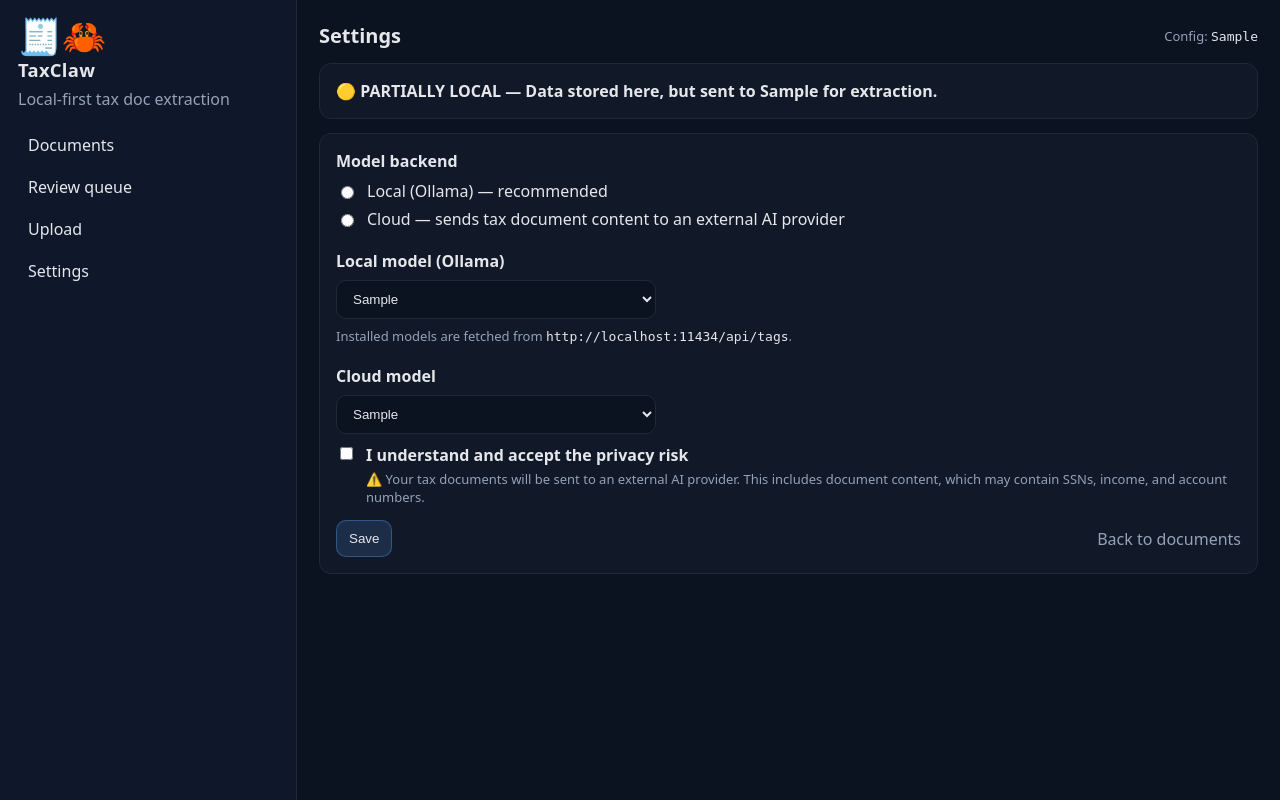
After one commit to DougButdorf/TaxClaw, a FastAPI app: template templates/settings.html in a window 1280 px wide. The commit adds this page. Run offline with FastAPI, Linux system fonts and the light colour scheme; the template is opened without the code that fills it: most values are stand-ins (such as "Sample title", 1, 10 or a date in 2020); some libraries are stand-ins or nearby versions.

Commit message:
ux: labels, drag-drop upload, settings page; make upload year/filer optional

```diff
--- a/src/main.py
+++ b/src/main.py
@@ -4,6 +4,7 @@ import json
 import uuid
 from pathlib import Path
 from typing import Any
+from urllib.request import urlopen
 
 import fitz
 from fastapi import FastAPI, File, Form, Request, UploadFile
@@ -11,7 +12,7 @@ from fastapi.responses import FileResponse, HTMLResponse, RedirectResponse, Resp
 from fastapi.templating import Jinja2Templates
 
 from .classify import classify_document
-from .config import load_config
+from .config import CONFIG_PATH, load_config, save_config
 from .db import db, init_db
 from .exporter import export_all_csv_long, export_all_csv_wide, export_all_json, export_doc_csv_long, export_doc_csv_wide, export_doc_json
 from .extract import extract_document, pretty_json
@@ -37,7 +38,31 @@ init_db()
 
 templates = Jinja2Templates(directory=str(Path(__file__).parent.parent / "templates"))
 
-app = FastAPI(title="taxclaw", version="0.1.0-beta")
+app = FastAPI(title="TaxClaw", version="0.1.0-beta")
+
+
+def _ollama_tags() -> list[str]:
+    """Return installed Ollama model tags, best-effort."""
+    try:
+        with urlopen("http://localhost:11434/api/tags", timeout=1.5) as r:
+            data = json.loads(r.read().decode("utf-8"))
+        models = data.get("models") or []
+        out: list[str] = []
+        for m in models:
+            name = m.get("name")
+            if isinstance(name, str) and name:
+                out.append(name)
+        return sorted(set(out))
+    except Exception:
+        return []
+
+
+def _cloud_models() -> list[str]:
+    # Keep this small; can expand later.
+    return [
+        "claude-haiku-4-5",
+        "claude-sonnet-4-5",
+    ]
 
 
 @app.get("/", response_class=HTMLResponse)
@@ -75,13 +100,79 @@ def upload_form(request: Request):
     return templates.TemplateResponse("upload.html", {"request": request})
 
 
+@app.get("/settings", response_class=HTMLResponse)
+def settings(request: Request):
+    cfg_now = load_config()
+    local_models = _ollama_tags()
+
+    status_level = "full_local" if cfg_now.model_backend == "local" else "partial_local"
+    needs_privacy_ack = bool(cfg_now.model_backend == "cloud" and not cfg_now.privacy_acknowledged)
+
+    return templates.TemplateResponse(
+        "settings.html",
+        {
+            "request": request,
+            "cfg": cfg_now,
+            "local_models": local_models,
+            "cloud_models": _cloud_models(),
+            "cloud_model": cfg_now.cloud_model,
+            "status_level": status_level,
+            "needs_privacy_ack": needs_privacy_ack,
+            "config_path": str(CONFIG_PATH),
+            "error": None,
+        },
+    )
+
+
+@app.post("/settings", response_class=HTMLResponse)
+async def settings_save(
+    request: Request,
+    model_backend: str = Form(...),
+    local_model: str = Form(default=""),
+    cloud_model: str = Form(default=""),
+    privacy_acknowledged: str | None = Form(default=None),
+):
+    cfg_now = load_config()
+
+    cfg_now.model_backend = "cloud" if model_backend == "cloud" else "local"
+    if local_model:
+        cfg_now.local_model = local_model
+    if cloud_model:
+        cfg_now.cloud_model = cloud_model
+    cfg_now.privacy_acknowledged = bool(privacy_acknowledged) if cfg_now.model_backend == "cloud" else False
+
+    if cfg_now.model_backend == "cloud" and not cfg_now.privacy_acknowledged:
+        return templates.TemplateResponse(
+            "settings.html",
+            {
+                "request": request,
+                "cfg": cfg_now,
+                "local_models": _ollama_tags(),
+                "cloud_models": _cloud_models(),
+                "cloud_model": cfg_now.cloud_model,
+                "status_level": "partial_local",
+                "needs_privacy_ack": True,
+                "config_path": str(CONFIG_PATH),
+                "error": "Cloud mode requires privacy confirmation.",
+            },
+        )
+
+    save_config(cfg=cfg_now)
+    global cfg
+    cfg = load_config()
+    return RedirectResponse(url="/settings", status_code=303)
+
+
 @app.post("/upload")
 async def upload(
     request: Request,
     file: UploadFile = File(...),
-    filer: str | None = Form(default=None),
-    year: int | None = Form(default=None),
 ):
+    filer: str | None = None
+    year: int | None = None
+    if cfg.model_backend == "cloud" and not cfg.privacy_acknowledged:
+        return RedirectResponse(url="/settings", status_code=303)
+
     # save incoming upload to temp
     incoming = cfg.data_path / "incoming"
     incoming.mkdir(parents=True, exist_ok=True)
--- a/templates/base.html
+++ b/templates/base.html
@@ -3,7 +3,7 @@
 <head>
   <meta charset="utf-8" />
   <meta name="viewport" content="width=device-width, initial-scale=1" />
-  <title>{{ title or 'taxclaw' }}</title>
+  <title>{{ title or 'TaxClaw' }}</title>
   <script src="https://unpkg.com/htmx.org@1.9.12"></script>
   <style>
     :root {
@@ -24,7 +24,8 @@
     a:hover { text-decoration: underline; }
     .layout { display:flex; min-height: 100vh; }
     .sidebar { width: 260px; background: var(--panel); border-right: 1px solid var(--border); padding: 18px; }
-    .brand { font-weight: 700; letter-spacing: 0.3px; margin-bottom: 10px; }
+    .brand-logo { font-size: 2.2rem; line-height: 1; margin-bottom: 4px; }
+    .brand { font-weight: 700; font-size: 1.15rem; letter-spacing: 0.3px; margin-bottom: 6px; }
     .nav a { display:block; padding: 10px 10px; border-radius: 8px; color: var(--text); }
     .nav a:hover { background: rgba(148,163,184,0.1); }
     .main { flex:1; padding: 22px; }
@@ -47,12 +48,14 @@
 <body>
   <div class="layout">
     <aside class="sidebar">
-      <div class="brand">taxclaw</div>
+      <div class="brand-logo">🧾🦀</div>
+      <div class="brand">TaxClaw</div>
       <div class="muted" style="margin-bottom:14px;">Local-first tax doc extraction</div>
       <nav class="nav">
         <a href="/">Documents</a>
+        <a href="/review">Review queue</a>
         <a href="/upload">Upload</a>
-        <a href="/export.csv">Export all CSV</a>
+        <a href="/settings">Settings</a>
       </nav>
     </aside>
 
--- /dev/null
+++ b/templates/settings.html
@@ -0,0 +1,123 @@
+{% extends "base.html" %}
+{% block content %}
+  <div class="row" style="justify-content: space-between; margin-bottom: 14px;">
+    <h1 style="margin:0; font-size: 20px;">Settings</h1>
+    <div class="muted" style="font-size: 13px;">Config: <code style="color: var(--text);">{{ config_path }}</code></div>
+  </div>
+
+  <div class="card" style="margin-bottom: 14px;">
+    {% if status_level == 'full_local' %}
+      <div style="font-size: 16px; font-weight: 700;">🟢 FULLY LOCAL — All processing on this machine. Nothing leaves.</div>
+    {% else %}
+      <div style="font-size: 16px; font-weight: 700;">🟡 PARTIALLY LOCAL — Data stored here, but sent to <b>{{ cloud_model }}</b> for extraction.</div>
+      {% if needs_privacy_ack %}
+        <div class="muted" style="margin-top: 8px;">Cloud mode is selected but not acknowledged. Upload/extraction will be blocked until you confirm below.</div>
+      {% endif %}
+    {% endif %}
+  </div>
+
+  {% if error %}
+    <div class="card" style="border-color: rgba(239,68,68,0.35); margin-bottom: 14px;">
+      <div style="color: var(--bad); font-weight: 700;">{{ error }}</div>
+    </div>
+  {% endif %}
+
+  <div class="card">
+    <form method="post" action="/settings" id="settings-form">
+      <div style="display:grid; grid-template-columns: 1fr; gap: 14px;">
+
+        <div>
+          <div style="font-weight:700; margin-bottom: 8px;">Model backend</div>
+          <label style="display:flex; gap:10px; align-items:center; margin-bottom: 6px;">
+            <input type="radio" name="model_backend" value="local" {% if cfg.model_backend == 'local' %}checked{% endif %} />
+            <span>Local (Ollama) — recommended</span>
+          </label>
+          <label style="display:flex; gap:10px; align-items:center;">
+            <input type="radio" name="model_backend" value="cloud" {% if cfg.model_backend == 'cloud' %}checked{% endif %} />
+            <span>Cloud — sends tax document content to an external AI provider</span>
+          </label>
+        </div>
+
+        <div id="local-section" style="padding-top: 6px;">
+          <div style="font-weight:700; margin-bottom: 8px;">Local model (Ollama)</div>
+          <select name="local_model" style="min-width: 320px;">
+            {% for m in local_models %}
+              <option value="{{ m }}" {% if cfg.local_model == m %}selected{% endif %}>{{ m }}</option>
+            {% endfor %}
+            {% if local_models|length == 0 %}
+              <option value="{{ cfg.local_model }}" selected>{{ cfg.local_model }}</option>
+            {% endif %}
+          </select>
+          <div class="muted" style="margin-top: 8px; font-size: 13px;">Installed models are fetched from <code style="color: var(--text);">http://localhost:11434/api/tags</code>.</div>
+        </div>
+
+        <div id="cloud-section" style="padding-top: 6px;">
+          <div style="font-weight:700; margin-bottom: 8px;">Cloud model</div>
+          <select name="cloud_model" id="cloud-model" style="min-width: 320px;">
+            {% for cm in cloud_models %}
+              <option value="{{ cm }}" {% if cfg.cloud_model == cm %}selected{% endif %}>{{ cm }}</option>
+            {% endfor %}
+          </select>
+
+          <div style="height: 10px;"></div>
+          <label style="display:flex; gap:10px; align-items:flex-start;">
+            <input type="checkbox" id="privacy-ack" name="privacy_acknowledged" value="1" {% if cfg.privacy_acknowledged %}checked{% endif %} />
+            <span>
+              <div style="font-weight:700;">I understand and accept the privacy risk</div>
+              <div class="muted" style="font-size: 13px; margin-top: 4px;">
+                ⚠️ Your tax documents will be sent to an external AI provider. This includes document content, which may contain SSNs, income, and account numbers.
+              </div>
+            </span>
+          </label>
+        </div>
+
+        <div class="row" style="justify-content: space-between;">
+          <button type="submit">Save</button>
+          <a class="muted" href="/">Back to documents</a>
+        </div>
+      </div>
+    </form>
+  </div>
+
+  <script>
+    (function () {
+      const form = document.getElementById('settings-form');
+      const cloudModel = document.getElementById('cloud-model');
+      const ack = document.getElementById('privacy-ack');
+      if (!form || !cloudModel || !ack) return;
+
+      function cloudConfirmIfNeeded() {
+        const cloudSelected = form.querySelector('input[name="model_backend"][value="cloud"]').checked;
+        if (!cloudSelected) return true;
+        if (ack.checked) return true;
+
+        const ok = window.confirm('⚠️ Your tax documents will be sent to an external AI provider. This includes document content, which may contain SSNs, income, and account numbers. Are you sure?');
+        if (ok) {
+          ack.checked = true;
+          return true;
+        }
+        // revert to local
+        form.querySelector('input[name="model_backend"][value="local"]').checked = true;
+        return false;
+      }
+
+      // when user selects cloud backend, force confirm
+      form.querySelectorAll('input[name="model_backend"]').forEach((el) => {
+        el.addEventListener('change', () => {
+          if (el.value === 'cloud') cloudConfirmIfNeeded();
+        });
+      });
+
+      // if they change cloud model while not acknowledged, confirm
+      cloudModel.addEventListener('change', () => {
+        cloudConfirmIfNeeded();
+      });
+
+      form.addEventListener('submit', (e) => {
+        if (!cloudConfirmIfNeeded()) {
+          e.preventDefault();
+        }
+      });
+    })();
+  </script>
+{% endblock %}
```
Also changed, not shown: src/config.py (+34 -5 lines), templates/list.html (+23 -9 lines), templates/upload.html (+67 -8 lines), README.md.
